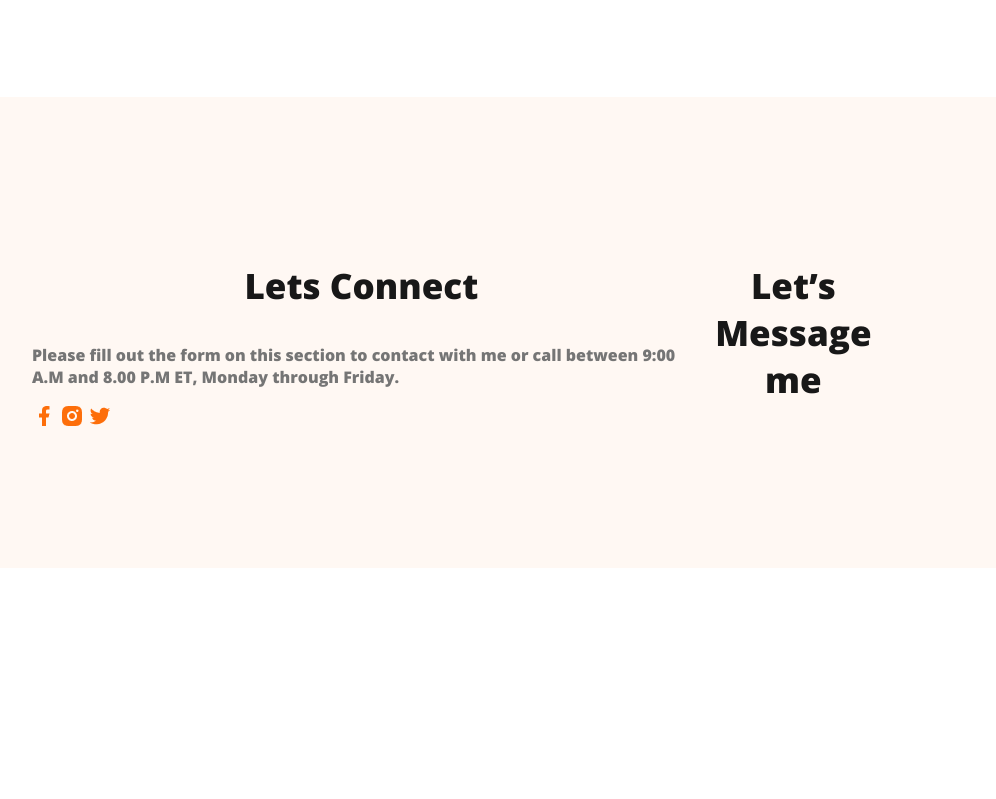
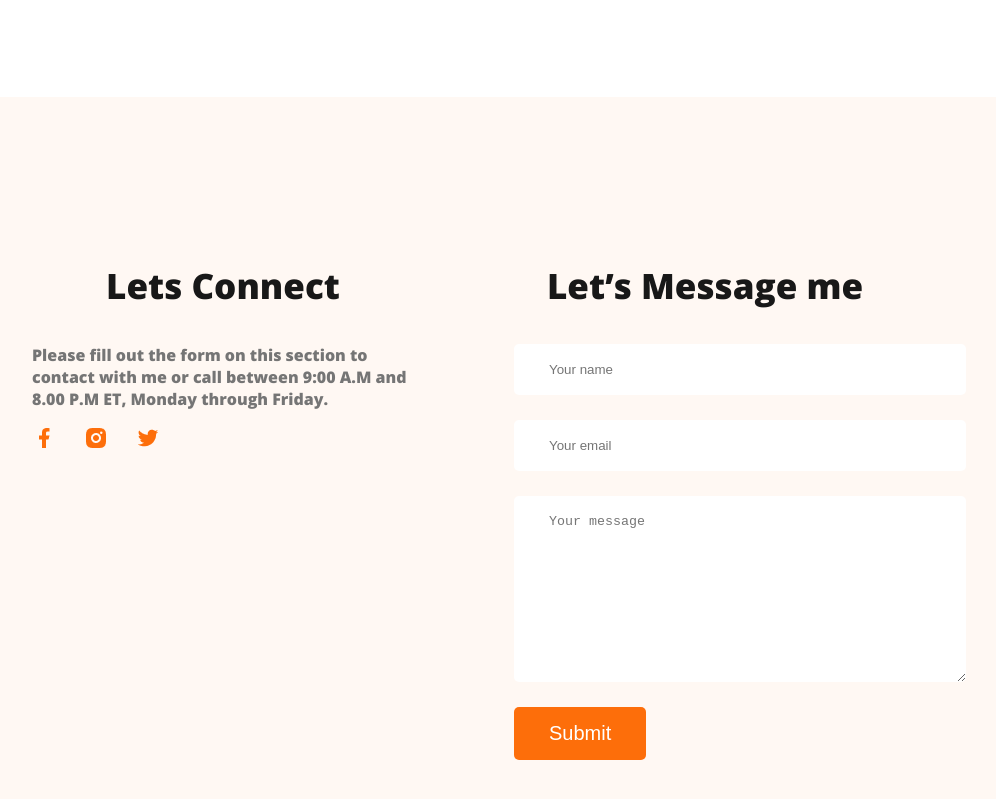
Before and after one commit to MridulChadraNath/Web-developer-portfolio, a plain HTML site: page index.html in a window 1280 px wide. Shown: the part 3084-3883 px from the top of the page, without its empty margins (176-1172 px from the left). Before the commit the page ends 3660 px from the top, so only its background shows below. Drawn offline with nearby package versions, Linux system fonts and the light colour scheme.

Commit message:
Finished footer

```diff
--- a/css/style.css
+++ b/css/style.css
@@ -197,5 +197,25 @@ footer{
     display: flex;
     background: #FFF8F3;
     padding: 130px 200px;
+    gap: 100px ;
     margin-top: 100px;
 }
+
+.footer-column{
+    width: 50%;
+}
+
+.social-links a{
+    margin-right: 24px;
+}
+
+.contact input[type='text'],.contact input[type='email'],textarea{
+    width: 100%;
+    display: block;
+    margin-bottom: 25px;
+    padding: 18px 35px;
+    color: #757575;
+    border-radius: 5px;
+    background: var(--white-color, #FFF);
+    border: 0;
+}
--- a/index.html
+++ b/index.html
@@ -193,6 +193,13 @@
     </div>
     <div class="footer-column">
       <h3 class="section-title">Let’s Message me</h3>
+
+     <form action="" class="contact">
+      <input type="text" placeholder="Your name">
+      <input type="email" placeholder="Your email">
+      <textarea placeholder="Your message" name="" id="" cols="30" rows="10"></textarea>
+      <input class="btn-primary"type="submit" value="Submit">
+     </form>
     </div>
 
   </footer>
```
